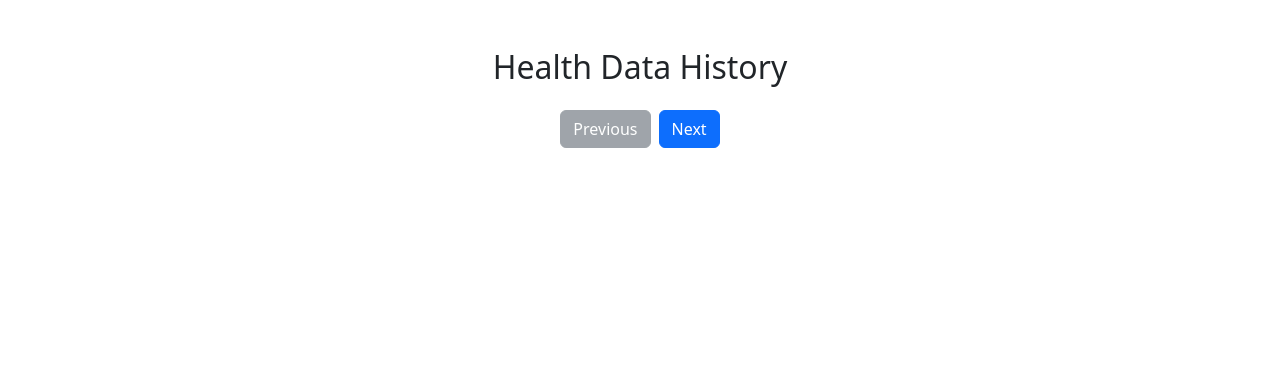
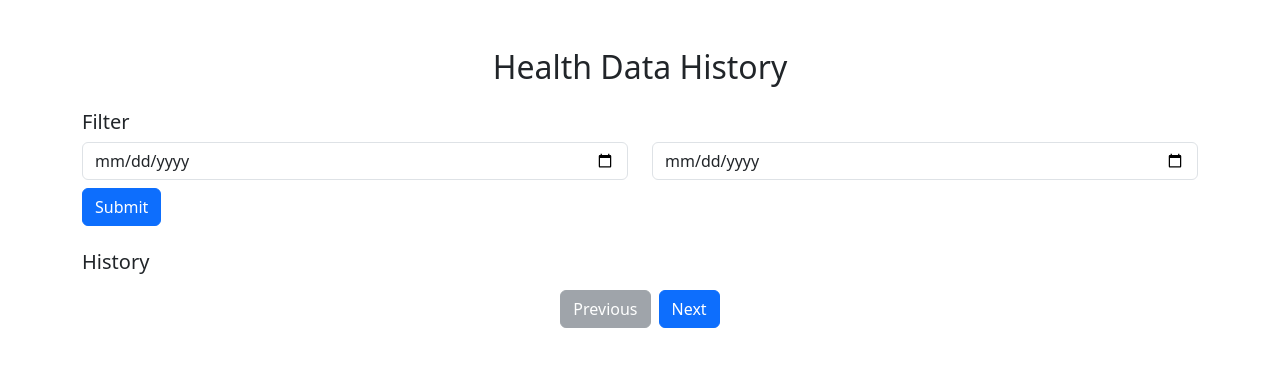
Before and after one commit to annup76779/HealthDataManager, a Django app: page /api/get_daily_details in a window 1280 px wide. Shown: the part 56-423 px from the top of the page. Run offline with Django 5.2, Linux system fonts and the light colour scheme; a user stored in the database is signed in; data comes from the database, SQL or seed files in the repository; both versions use the stored data as it was after the commit.

Commit message:
- Phase 3 update - 70% done

```diff
--- a/patient/api_view.py
+++ b/patient/api_view.py
@@ -1,3 +1,5 @@
+from datetime import datetime, timedelta
+
 from rest_framework import viewsets
 from rest_framework.pagination import PageNumberPagination
 from rest_framework.views import APIView
@@ -110,24 +112,48 @@
 
 
 class DailyHealthDataView(APIView):
-    def get(self, request, *args, **kwargs):
-        today = timezone.now().date()
+    def get(self, request):
+        start_date = request.GET.get('start_date')
+        end_date = request.GET.get('end_date')
+        if start_date:
+            start_date = datetime.strptime(start_date, '%Y-%m-%d')
+
+        if end_date:
+            print("End Date", end_date)
+            end_date = datetime.strptime(end_date, '%Y-%m-%d') + timedelta(days=1)
+        elif start_date:
+            end_date = start_date + timedelta(days=1)
+
         pagination = StandardResultsSetPagination()
 
-        # Collect all data for today (or adjust to fetch data for a different date range if needed)
-        blood_glucose = BloodGlucose.objects.order_by('-date')
-        medications = Medication.objects.order_by('-date')
-        insulin_use = InsulinUse.objects.order_by('-date')
-        blood_pressure = BloodPressure.objects.order_by('-date')
-        physical_activity = PhysicalActivity.objects.order_by('-date')
-        step_count = StepCount.objects.order_by('-date')
-        dietary_intake = DietaryIntake.objects.order_by('-date')
-        weight = Weight.objects.order_by('-date')
-        sleep_patterns = SleepPatterns.objects.order_by('-date')
-        mood = MoodAndEmotionalWellBeing.objects.order_by('-date')
-        hydration = Hydration.objects.order_by('-date')
-        foot_health_check = FootHealthCheck.objects.order_by('-date')
-
+        if start_date and end_date:
+            # Collect all data for today (or adjust to fetch data for a different date range if needed)
+            blood_glucose = BloodGlucose.objects.filter(date__range=(start_date, end_date)).order_by('-date')
+            medications = Medication.objects.filter(date__range=(start_date, end_date)).order_by('-date')
+            insulin_use = InsulinUse.objects.filter(date__range=(start_date, end_date)).order_by('-date')
+            blood_pressure = BloodPressure.objects.filter(date__range=(start_date, end_date)).order_by('-date')
+            physical_activity = PhysicalActivity.objects.filter(date__range=(start_date, end_date)).order_by('-date')
+            step_count = StepCount.objects.filter(date__range=(start_date, end_date)).order_by('-date')
+            dietary_intake = DietaryIntake.objects.filter(date__range=(start_date, end_date)).order_by('-date')
+            weight = Weight.objects.filter(date__range=(start_date, end_date)).order_by('-date')
+            sleep_patterns = SleepPatterns.objects.filter(date__range=(start_date, end_date)).order_by('-date')
+            mood = MoodAndEmotionalWellBeing.objects.filter(date__range=(start_date, end_date)).order_by('-date')
+            hydration = Hydration.objects.filter(date__range=(start_date, end_date)).order_by('-date')
+            foot_health_check = FootHealthCheck.objects.filter(date__range=(start_date, end_date)).order_by('-date')
+        else:
+            # Collect all data for today (or adjust to fetch data for a different date range if needed)
+            blood_glucose = BloodGlucose.objects.order_by('-date')
+            medications = Medication.objects.order_by('-date')
+            insulin_use = InsulinUse.objects.order_by('-date')
+            blood_pressure = BloodPressure.objects.order_by('-date')
+            physical_activity = PhysicalActivity.objects.order_by('-date')
+            step_count = StepCount.objects.order_by('-date')
+            dietary_intake = DietaryIntake.objects.order_by('-date')
+            weight = Weight.objects.order_by('-date')
+            sleep_patterns = SleepPatterns.objects.order_by('-date')
+            mood = MoodAndEmotionalWellBeing.objects.order_by('-date')
+            hydration = Hydration.objects.order_by('-date')
+            foot_health_check = FootHealthCheck.objects.order_by('-date')
         # Combine all the data into one response
         combined_data = {
             'blood_glucose': blood_glucose,
--- a/patient/views.py
+++ b/patient/views.py
@@ -1,3 +1,5 @@
+from datetime import datetime
+
 from django.contrib.auth.decorators import login_required
 from django.shortcuts import render, redirect
 from .forms import (
@@ -21,7 +23,8 @@
 
 @login_required
 def get_daily_details(request):
-    return render(request, "patient/history.html")
+    today = datetime.today().strftime("%Y-%m-%d")
+    return render(request, "patient/history.html", {"today": today})
 
 
 @login_required
--- a/templates/patient/history.html
+++ b/templates/patient/history.html
@@ -2,7 +2,24 @@
 {% block content %}
     <div class="container my-4">
         <h2 class="text-center mb-4">Health Data History</h2>
+        <form onsubmit="handleFilter(event)">
+            <div class="row my-3">
+                <h5>Filter</h5>
+                <div class="col-6">
+                    <input type="date" class="form-control" name="start_date" max="{{ today }}" required>
+                </div>
+                <div class="col-6">
+                    <input type="date" class="form-control" name="end_date" max="{{ today }}">
+                </div>
+                <div class="row my-2">
+                    <div class="col-1">
+                        <button type="submit" class="btn btn-primary">Submit</button>
+                    </div>
+                </div>
+            </div>
+        </form>
         <!-- Accordion for displaying history -->
+        <h5>History</h5>
         <div class="accordion" id="healthDataAccordion"></div>
         <!-- Pagination controls -->
         <div class="d-flex justify-content-center my-3">
@@ -15,6 +32,10 @@
     <script>
         // Existing data object (this could already have data grouped by date)
         let existingData = {};
+        let currentPage = 1;
+        const accordion = document.getElementById("healthDataAccordion");
+        const nextPageBtn = document.getElementById("next-page");
+        const prevPageBtn = document.getElementById("prev-page");
 
         // Function to merge new data into an existing object, arranged date-wise
         function getGroupedData(records) {
@@ -117,20 +138,20 @@
                     }
                 });
             })
-
-        console.log(response);
             return response;
         }
 
-    document.addEventListener("DOMContentLoaded", function () {
-        let currentPage = 1;
-        const accordion = document.getElementById("healthDataAccordion");
-        const nextPageBtn = document.getElementById("next-page");
-        const prevPageBtn = document.getElementById("prev-page");
+
+
+        const handleFilter = (event) => {
+            event.preventDefault();
+            let formData = new FormData(event.target);
+            fetchData(currentPage, formData.get("start_date"), formData.get("end_date"));
+        }
 
         // Function to fetch paginated data from the API
-        function fetchData(page = 1) {
-            fetch(`/api/get-health-data?page=${page}`) // Adjust the API URL according to your router configuration
+        function fetchData(page = 1, start_date="", end_date="") {
+            fetch(`/api/get-health-data?page=${page}${start_date ? "&start_date="+start_date: ""}${end_date ? "&end_date="+end_date: ""}`) // Adjust the API URL according to your router configuration
                 .then((response) => response.json())
                 .then((data) => {
                     groupedData = getGroupedData(data.results)
@@ -145,7 +166,6 @@
             accordion.innerHTML = ""; // Clear previous data
 
             Object.keys(records).forEach((key, index) => {
-                console.log(key, records[key])
                 // Assuming all arrays are of the same size, just use the first array to get the date
                 const date = new Date(key).toLocaleDateString();
 
@@ -313,8 +333,9 @@
             fetchData(currentPage);
         });
 
+        window.onload = () => {
             // Initial fetch of the data
             fetchData(currentPage);
-    });
+        }
     </script>
 {% endblock javascript %}
```
Also changed, not shown: db.sqlite3. Lines whose indentation alone changed are shown as unchanged.
